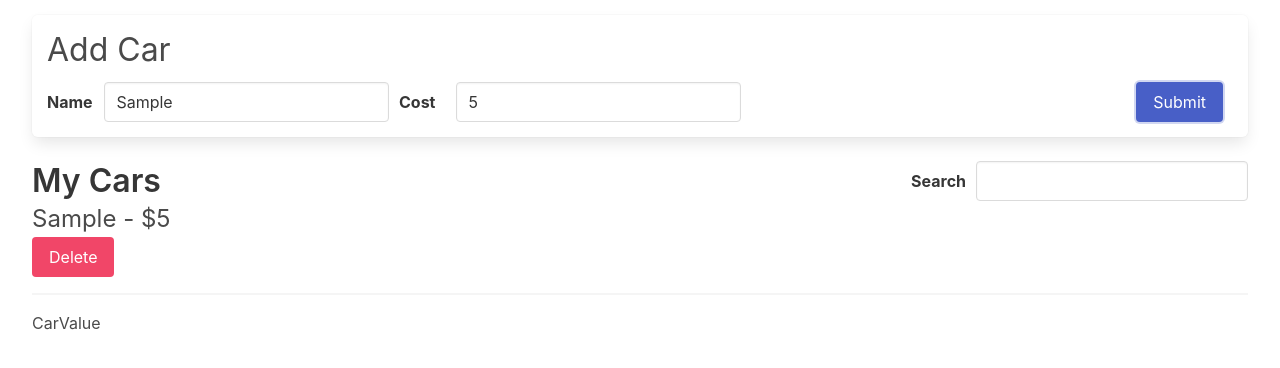
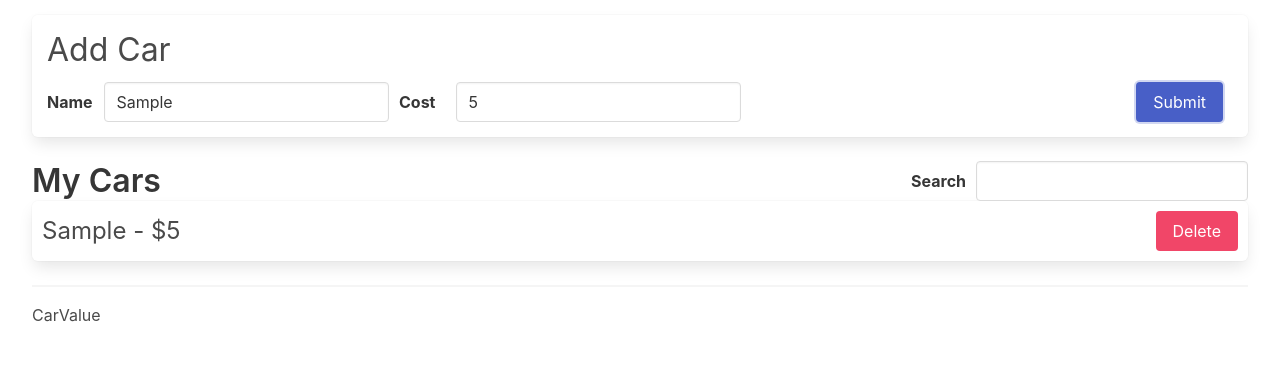
Before and after one commit to olaide-hok/Cars-Diary, a React (Create React App) app: page / in a window 1280 px wide. Both pictures are taken after typing "Sample", "5" into the empty fields and a click on the button "Submit". Shown: the top 368 px of the page. Built offline with nearby package versions, Linux system fonts and the light colour scheme.

Commit message:
Update CarList component.
This accounts for the searchTerm to determine the cars to be rendered.

```diff
--- a/src/components/CarList.js
+++ b/src/components/CarList.js
@@ -3,8 +3,10 @@ import {removeCar} from '../store'
 
 const CarList = () => {
     const dispatch = useDispatch()
-    const cars = useSelector((state) => {
-        return state.cars.data
+    const cars = useSelector(({cars: {data, searchTerm}}) => {
+        return data.filter((car) =>
+            car.name.toLowerCase().includes(searchTerm.toLowerCase())
+        )
     })
 
     const handleCarDelete = (car) => {
@@ -13,7 +15,7 @@ const CarList = () => {
 
     const renderedCars = cars.map((car) => {
         return (
-            <div key={car.id}>
+            <div key={car.id} className="panel">
                 <p>
                     {car.name} - ${car.cost}
                 </p>
```
